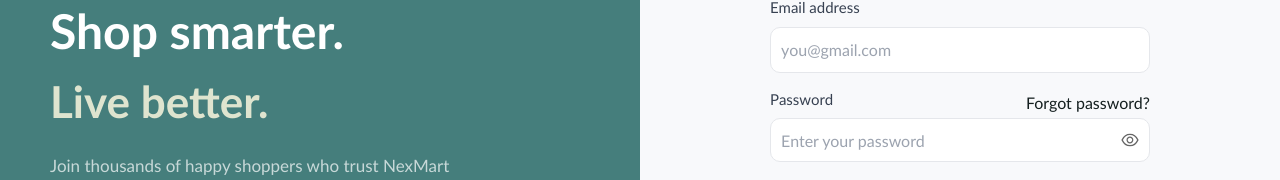
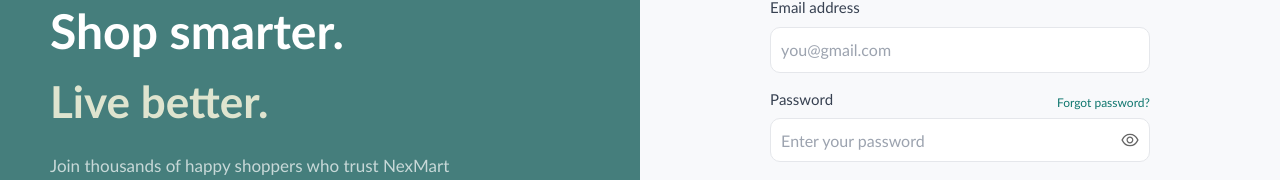
Before and after one commit to jasonkhoo05/Marketplace-Platform, a Next.js app in the folder nexmart/: page /login in a window 1280 px wide. Shown: the part 292-472 px from the top of the page. Built offline with nearby package versions, Linux system fonts and the light colour scheme; no server answers.

Commit message:
feature: modify design #frontend

```diff
--- a/nexmart/app/login/login.css
+++ b/nexmart/app/login/login.css
@@ -131,16 +131,18 @@ input:focus{
   align-items:center;
 }
 
-.passwordTop a{
+.forgotPasswordBtn {
   font-size: 12px;
   color: #0f766e;
   text-decoration: none;
+  cursor: pointer;
+  transition: 0.2s ease;
+  text-align:right;
 }
 
-.passwordTop{
-  display:flex;
-  justify-content:space-between;
-  align-items:center;
+.forgotPasswordBtn:hover {
+  color: #1559a1;
+  text-decoration: underline;
 }
 
 .passwordInputBox {
```
